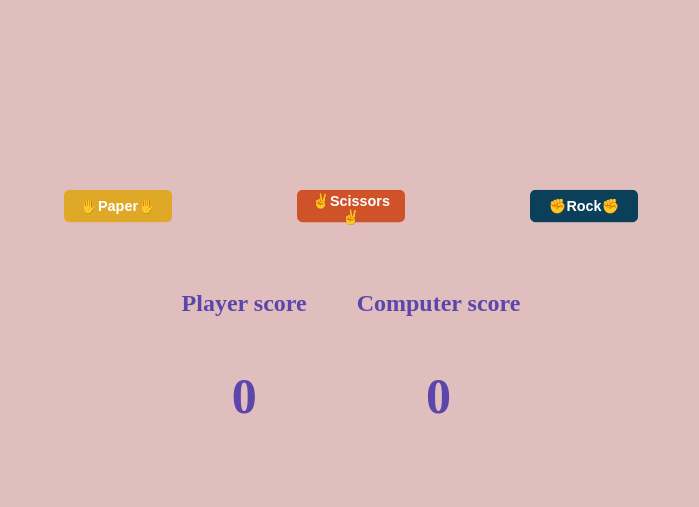
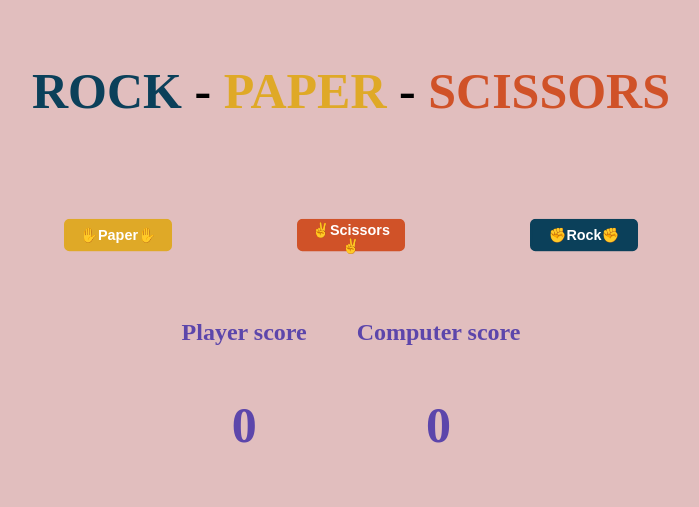
Before and after one commit to Mitsumandot/rock-paper-scissors, a plain HTML site: page index.html in a window 1280 px wide. Shown: the whole page, without its empty margins (289-988 px from the left). Drawn offline with Linux system fonts and the light colour scheme.

Commit message:
add a title

```diff
--- a/index.html
+++ b/index.html
@@ -157,10 +157,30 @@
                 scale: 1;
             }
         }
+        .rock {
+            color:#0b405a;
+            font-size:50px;
+            font-weight:700;
+        }
+        .paper {
+            color:#dfa927;
+            font-size:50px;
+            font-weight:700;
+        }
+        .scissors {
+            color:#d05228;
+            font-size:50px;
+            font-weight:700;
+        }
+        .title {
+            font-size:50px;
+            font-weight:700;
+        }
     </style>
 </head>
 
 <body>
+    <div class="title"><span class="rock">ROCK </span> -  <span class="paper"> PAPER </span>  -  <span class="scissors"> SCISSORS </span></div>
     <div class="buttons">
         <button id="paper">&#9995;Paper&#9995;</button>
         <button id="scissors">&#9996;Scissors&#9996;</button>
```
